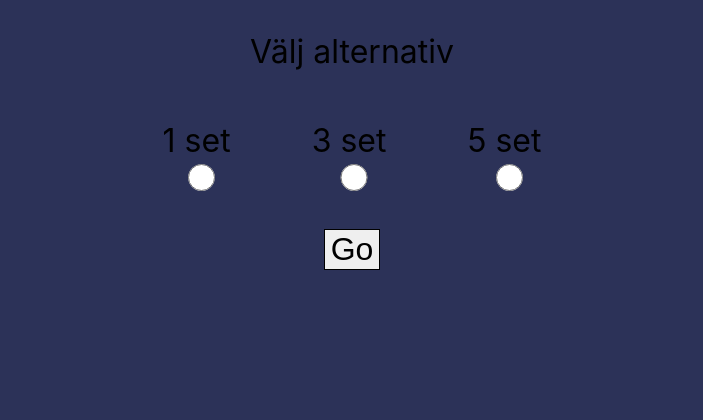
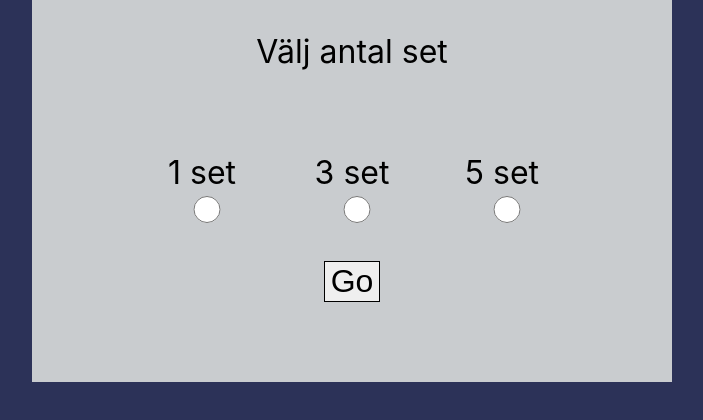
Before and after one commit to petersundberg/RockPaperScissors, a React (Create React App) app: page / in a window 1280 px wide. Shown: the top 420 px of the page, without its empty margins (288-991 px from the left). Built offline with nearby package versions, Linux system fonts and the light colour scheme.

Commit message:
Fixed functions

```diff
--- a/src/App.css
+++ b/src/App.css
@@ -5,6 +5,12 @@ body {
   .App {
     text-align: center;
     font-size: xx-large;
+    background-color: rgb(201, 204, 207);
+    margin: auto;
+    width: 50%;
+    height: 100%;
+    display: flex;
+    flex-flow: column;
   }
 
   form {
@@ -15,6 +21,7 @@ body {
   input[type=radio] {
     width: 100%;
     height: 2em;
+    text-align: center;
   }
 
   .radioBtn {
@@ -26,12 +33,14 @@ body {
     margin: 30px auto;
     font-size: xx-large;
     border: 1px solid black;
-    border-radius: 5;
   }
 
   label {
     display: inline-block;
-    padding-right: 30px;
-    padding-left: 30px;
     text-align: center;
+    width: 150px;
   }
+
+h1 {
+  margin-top: 200px;
+}
--- a/src/App.js
+++ b/src/App.js
@@ -2,13 +2,8 @@ import React from 'react';
 import { Choice } from './Choice';
 import './App.css';
 
-let i;
-let lastValue;
-let previousHand;
-let myPreviousHandText;
-let cpuPreviousHandText;
-let isChecked;
-let finalScore;
+let i, lastValue, myPreviousHandText, cpuPreviousHandText;
+let isChecked, finalScore, wonSet;
 
 export default class App extends React.Component {
   constructor(props) {
@@ -20,7 +15,6 @@ export default class App extends React.Component {
     i = 0;
     myPreviousHandText = ""
     cpuPreviousHandText = ""
-
   }
   buttonPress = false;
   myScore = 0;
@@ -43,6 +37,7 @@ export default class App extends React.Component {
         this.sets = parseInt(lastValue);
         this.buttonPress = true;
       }
+      this.uncheckRadiobuttons();
       this.handleChange(event)
     }
   }
@@ -50,14 +45,9 @@ export default class App extends React.Component {
   handleGame(event) {
     event.preventDefault();
     if(isChecked) {
-      if(lastValue===undefined) {
-        lastValue = previousHand;
-      } else {
-        previousHand = lastValue;
-      }
       if(i<this.sets) {
+        this.checkSetWinner(lastValue, Choice[this.generateCpuHand()])
         i++;
-        this.checkSetWinner(lastValue, Choice[this.generateCpuHand()])
       }
       if(i===this.sets || this.gameOver===0) {
         this.checkGameWinner();
@@ -70,17 +60,27 @@ export default class App extends React.Component {
   uncheckRadiobuttons() {
     var radioBtns = document.getElementsByClassName("choiceButton");
     for(var i=0; i<radioBtns.length; i++) {
-      if(radioBtns.item(i)) {
-
+      if(radioBtns.item(i).checked) {
+        radioBtns.item(i).checked = false;
       }
-
-
-       console.log(radioBtns.isChecked);
     }
   }
 
   generateCpuHand() {
-    return Math.floor(Math.random() * Math.floor(3))
+    let cpuChoice = new Array(2);
+    if(i===0) {
+      return Math.floor(Math.random() * Math.floor(3))
+    } else if(wonSet===1) {
+        cpuChoice[0] = Choice[cpuPreviousHandText];
+        cpuChoice[1] = Math.floor(Math.random() * Math.floor(3))
+        return cpuChoice[Math.floor(Math.random() * Math.floor(2))]
+    } else if(wonSet===2) {
+        cpuChoice[0] = Math.floor(Math.random() * Math.floor(3))
+        cpuChoice[1] = Math.floor(Math.random() * Math.floor(3))
+        return cpuChoice[Math.floor(Math.random() * Math.floor(2))]
+    } else {
+        return Math.floor(Math.random() * Math.floor(3))
+    }
   }
 
   checkSetWinner(myHand, cpuHand) {
@@ -90,28 +90,37 @@ export default class App extends React.Component {
       case "Rock":
         if(cpuHand==="Rock") {
           i--;
+          wonSet = 3;
         } else if(cpuHand==="Paper") {
           this.cpuScore++;
+          wonSet = 1;
         } else {
           this.myScore++;
+          wonSet = 2;
         }
         break;
       case "Paper":
         if(cpuHand==="Rock") {
           this.myScore++;
+          wonSet = 2;
         } else if(cpuHand==="Paper") {
           i--;
+          wonSet = 3;
         } else {
           this.cpuScore++;
+          wonSet = 1;
         }
         break;
       default:
         if(cpuHand==="Rock") {
           this.cpuScore++;
+          wonSet = 1;
         } else if(cpuHand==="Paper") {
           this.myScore++;
+          wonSet = 2;
         } else {
           i--;
+          wonSet = 3;
         }
         break;
     }
@@ -144,7 +153,7 @@ export default class App extends React.Component {
     let scoreBoard;
 
     if(!this.buttonPress) {
-      header = <SetText header="Välj alternativ"/>
+      header = <SetText header="Välj antal set"/>
     } else {
       header = <SetText header="Välj hand" rounds={this.sets + " set"}/>
       scoreBoard = <UpdateScoreboard myScore={this.myScore} cpuScore={this.cpuScore} />
@@ -158,6 +167,7 @@ export default class App extends React.Component {
             <label>
               1 set
               <input
+                className="choiceButton"
                 type="radio"
                 value={1}
                 onClick={this.handleChange}
@@ -166,6 +176,7 @@ export default class App extends React.Component {
             <label>
               3 set
               <input
+                className="choiceButton"
                 type="radio"
                 value={3}
                 onClick={this.handleChange}
@@ -174,6 +185,7 @@ export default class App extends React.Component {
             <label>
               5 set
               <input
+                className="choiceButton"
                 type="radio"
                 value={5}
                 onClick={this.handleChange}
@@ -243,9 +255,9 @@ function SetText(props) {
 
 function UpdateScoreboard(props) {
   return <div>
-    <p>{"My score: " + props.myScore}</p>
+    <p>{"Your score: " + props.myScore}</p>
     <p>{"Cpu score: " + props.cpuScore}</p>
-    <p>{"My hand: " + myPreviousHandText}</p>
+    <p>{"Your hand: " + myPreviousHandText}</p>
     <p>{"Cpu hand: " + cpuPreviousHandText}</p>
   </div>
 }
@@ -253,7 +265,7 @@ function UpdateScoreboard(props) {
 function FinalScore(props) {
   return <div>
     <h1>{props.winLose} <br/>
-    {"My score: " + props.myScore} <br/>
+    {"Your score: " + props.myScore} <br/>
     {"Cpu score: " + props.cpuScore} </h1>
   </div>
 }
```
